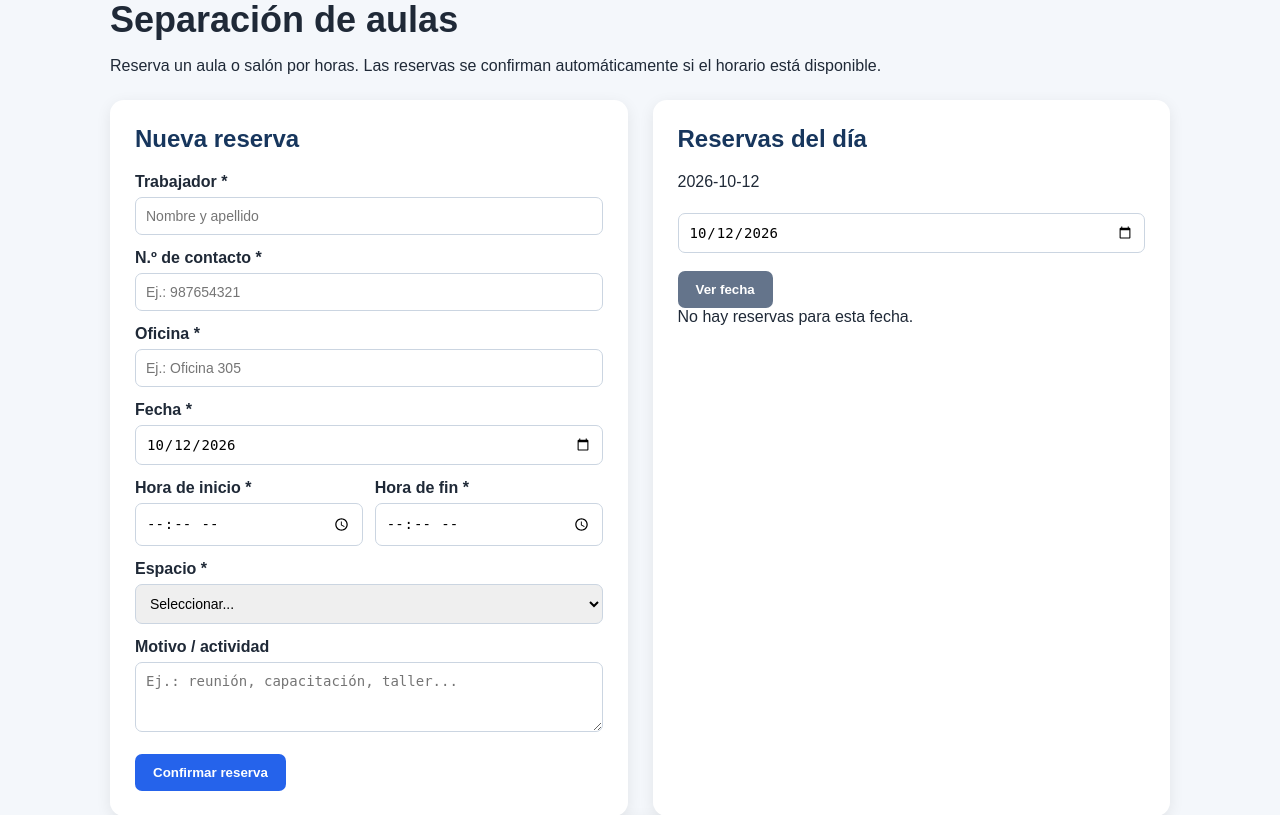
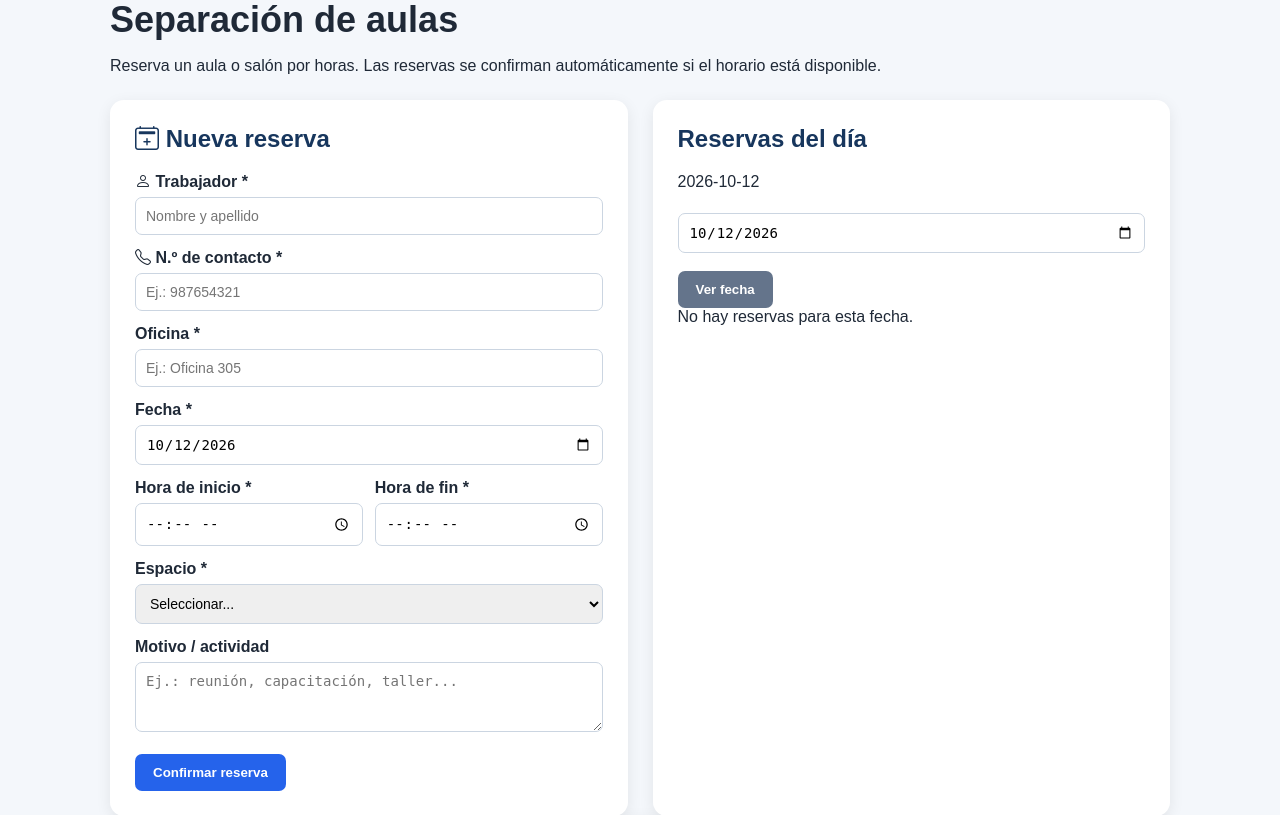
Before and after one commit to jvargash80-bit/mimp-cae, a Flask app: page / in a window 1280 px wide. Shown: the part 169-984 px from the top of the page. Run offline with Flask 3, Linux system fonts and the light colour scheme; data that the repository does not hold is empty; some libraries are stand-ins or nearby versions.

Commit message:
Update index.html

```diff
--- a/templates/index.html
+++ b/templates/index.html
@@ -32,10 +32,16 @@
 
   <div class="grid">
     <section class="card form-card">
-      <h2>Nueva reserva</h2>
+      <h2>
+         <span class="icono-titulo">
+        <i class="bi bi-calendar2-plus"></i>
+    </span>
+    Nueva reserva
+</h2>
       <form action="{{ url_for('reservar') }}" method="post">
-        <label>Trabajador *</label><input name="trabajador" placeholder="Nombre y apellido" required>
-        <label>N.º de contacto *</label>
+        <label><i class="bi bi-person"></i> Trabajador *</label>
+               <input name="trabajador" placeholder="Nombre y apellido" required>
+        <label><i class="bi bi-telephone"></i> N.º de contacto *</label>
 <input
     type="tel"
     name="contacto"
```
